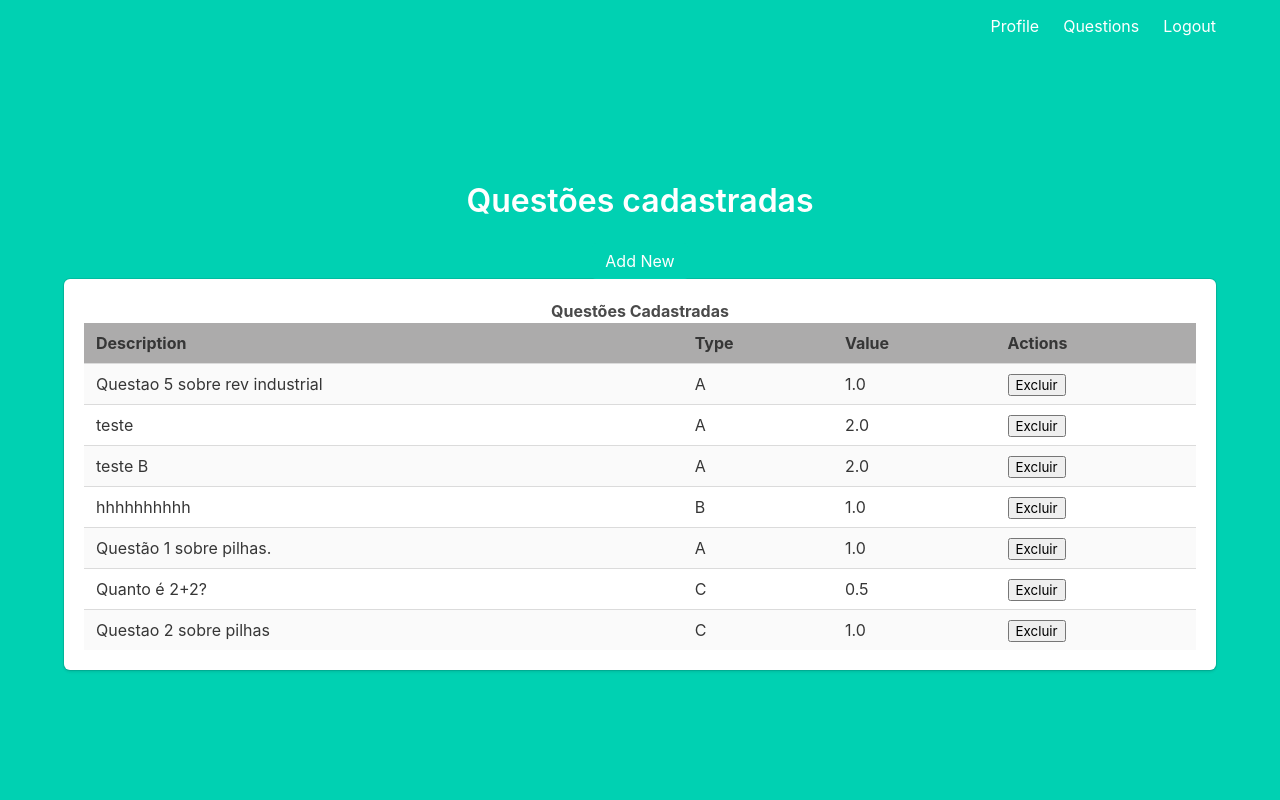
After one commit to Projeto-Final-ES-UNB-2023-01/projeto-final, a Flask app: page /question/ in a window 1280 px wide. The commit adds this page. Run offline with Flask 3, Linux system fonts and the light colour scheme; a user stored in the database is signed in.

Commit message:
feat: questions menu and add destroy

```diff
--- a/app/controllers/questions_controllers.py
+++ b/app/controllers/questions_controllers.py
@@ -60,3 +60,19 @@ def new_type(id):
 
 
         return redirect(url_for('main.profile'))
+
+@question.route('/',methods = ['GET'])
+@login_required
+def show_questions():
+    prof_questions = Question.query.filter_by(prof_id = current_user.id).all()
+    print(prof_questions)
+    return render_template('questions/show.jinja2',questions = prof_questions)
+
+
+@question.route('/<id>/delete',methods = ['GET'])
+@login_required
+def destroy(id):
+    question = db.get_or_404(Question,id)
+    db.session.delete(question)
+    db.session.commit()
+    return redirect(url_for('question.show_questions'))
--- a/app/templates/base.jinja2
+++ b/app/templates/base.jinja2
@@ -34,8 +34,8 @@
 
                             {% if  current_user.is_authenticated %}
                             {% if current_user.role == 'professor'%}
-                                <a href="{{ url_for('question.new') }}" class="navbar-item">
-                                New Question
+                                <a href="{{ url_for('question.show_questions') }}" class="navbar-item">
+                                Questions
                             </a>
                             {% endif %}
                             <a href="{{ url_for('auth.logout') }}" class="navbar-item">
--- /dev/null
+++ b/app/templates/questions/show.jinja2
@@ -0,0 +1,60 @@
+{% extends "base.jinja2" %}
+
+{% block content %}
+<html>
+    <style>
+        table {
+            border-collapse: collapse;
+            width: 100%;
+        }
+
+        th, td {
+            text-align: left;
+            padding: 8px;
+        }
+
+        th {
+            background-color: #acabab;
+        }
+
+        tr:nth-child(even) {
+            background-color: #f2f2f2;
+        }
+    </style>
+<body>
+
+  <h1 class = 'title'> Questões cadastradas </h1>
+
+
+    <a href="{{ url_for('question.new') }}" class="btn btn-success"> <button class="button is-primary ">Add New</button></a>
+    <div class = 'box'>
+     <b>Questões Cadastradas</b>
+
+    <table class = 'table is-striped' >
+        <tr>
+            <th>Description</th>
+            <th>Type</th>
+            <th>Value</th>
+            <th>Actions</th>
+        </tr>
+        {% for question in questions %}
+            <tr>
+                <td>{{ question.description }}</td>
+                <td>{{ question.type }}</td>
+                <td>{{ question.value }}</td>
+                <td>
+                     <form action = "{{url_for('question.destroy',id = question.id)}}" method = 'GET'>
+                      <button type = 'submit'> Excluir</button>
+
+                    </form>
+                  </td>
+            </tr>
+        {% endfor %}
+    </table>
+  </div>
+</body>
+</html>
+
+
+
+{% endblock %}
```
Also changed, not shown: app/data.sqlite.
